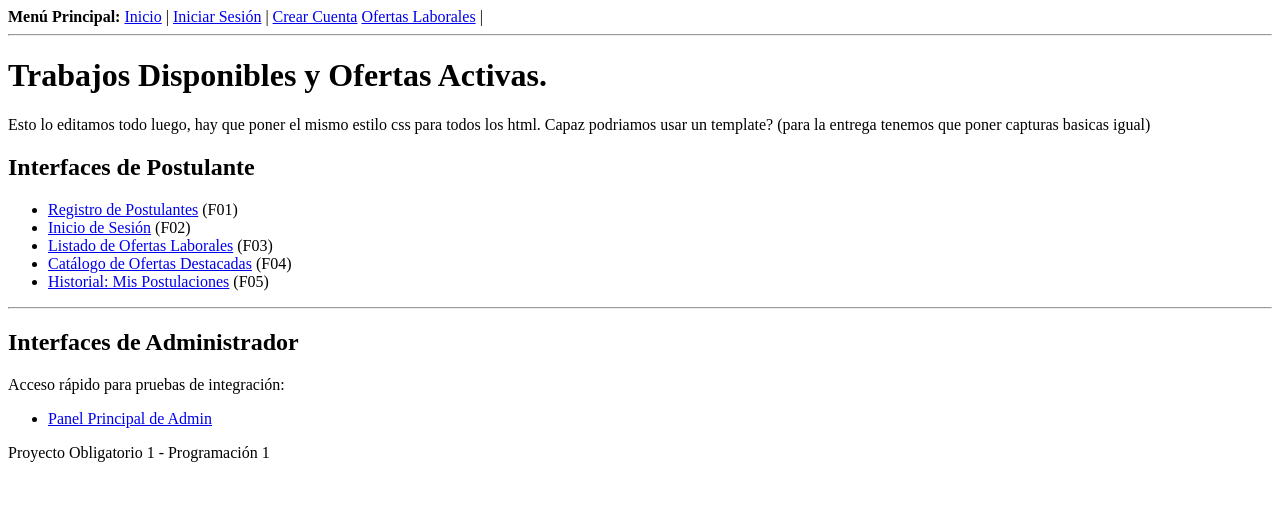
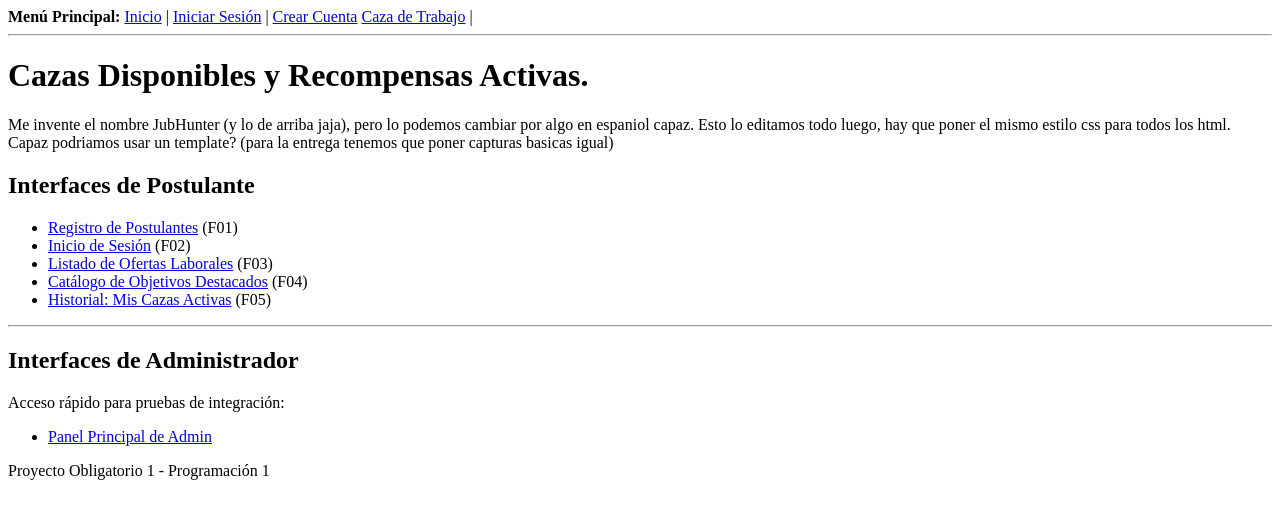
Before and after one commit to luchoromero81100/OBLIGATORIO1, a plain HTML site: page index.html in a window 1280 px wide. Drawn offline with Linux system fonts and the light colour scheme.

Commit message:
Actualizado index.html con enlaces y corregidos nombres de archivos

```diff
--- a/index.html
+++ b/index.html
@@ -3,7 +3,7 @@
 <head>
     <meta charset="UTF-8">
     <meta name="viewport" content="width=device-width, initial-scale=1.0">
-    <title>Sistema de Gestión de Empleo - Inicio</title>
+    <title>JobHunter</title>
 </head>
 <body>
 
@@ -13,15 +13,15 @@
             <a href="index.html">Inicio</a> |
             <a href="login.html">Iniciar Sesión</a> |
             <a href="registro.html">Crear Cuenta</a>
-            <a href="ofertas.html">Ofertas Laborales</a> |
+            <a href="ofertas.html">Caza de Trabajo</a> |
         </nav>
     </header>
 
     <hr>
 
     <main>
-        <h1>Trabajos Disponibles y Ofertas Activas.</h1>
-        <p>Esto lo editamos todo luego, hay que poner el mismo estilo css para todos los html. Capaz podriamos usar un template? (para la entrega tenemos que poner capturas basicas igual)</p>
+        <h1>Cazas Disponibles y Recompensas Activas.</h1>
+        <p>Me invente el nombre JubHunter (y lo de arriba jaja), pero lo podemos cambiar por algo en espaniol capaz. Esto lo editamos todo luego, hay que poner el mismo estilo css para todos los html. Capaz podriamos usar un template? (para la entrega tenemos que poner capturas basicas igual)</p>
 
         <section>
             <h2>Interfaces de Postulante</h2>
@@ -29,8 +29,8 @@
                 <li><a href="registro.html">Registro de Postulantes</a> (F01)</li>
                 <li><a href="login.html">Inicio de Sesión</a> (F02)</li>
                 <li><a href="ofertas.html">Listado de Ofertas Laborales</a> (F03)</li>
-                <li><a href="ofertas_destacadas.html">Catálogo de Ofertas Destacadas</a> (F04)</li>
-                <li><a href="mis_postulaciones.html">Historial: Mis Postulaciones</a> (F05)</li>
+                <li><a href="objetivos_destacados.html">Catálogo de Objetivos Destacados</a> (F04)</li>
+                <li><a href="mis_cazas_activas.html">Historial: Mis Cazas Activas</a> (F05)</li>
             </ul>
         </section>
 
```
Also changed, not shown: login.html (+1 -1 lines), ofertas.html (+5 -4 lines), ofertas_destacadas.html (+2 -2 lines), postulaciones_activas.html (renamed from mis_postulaciones.html).
